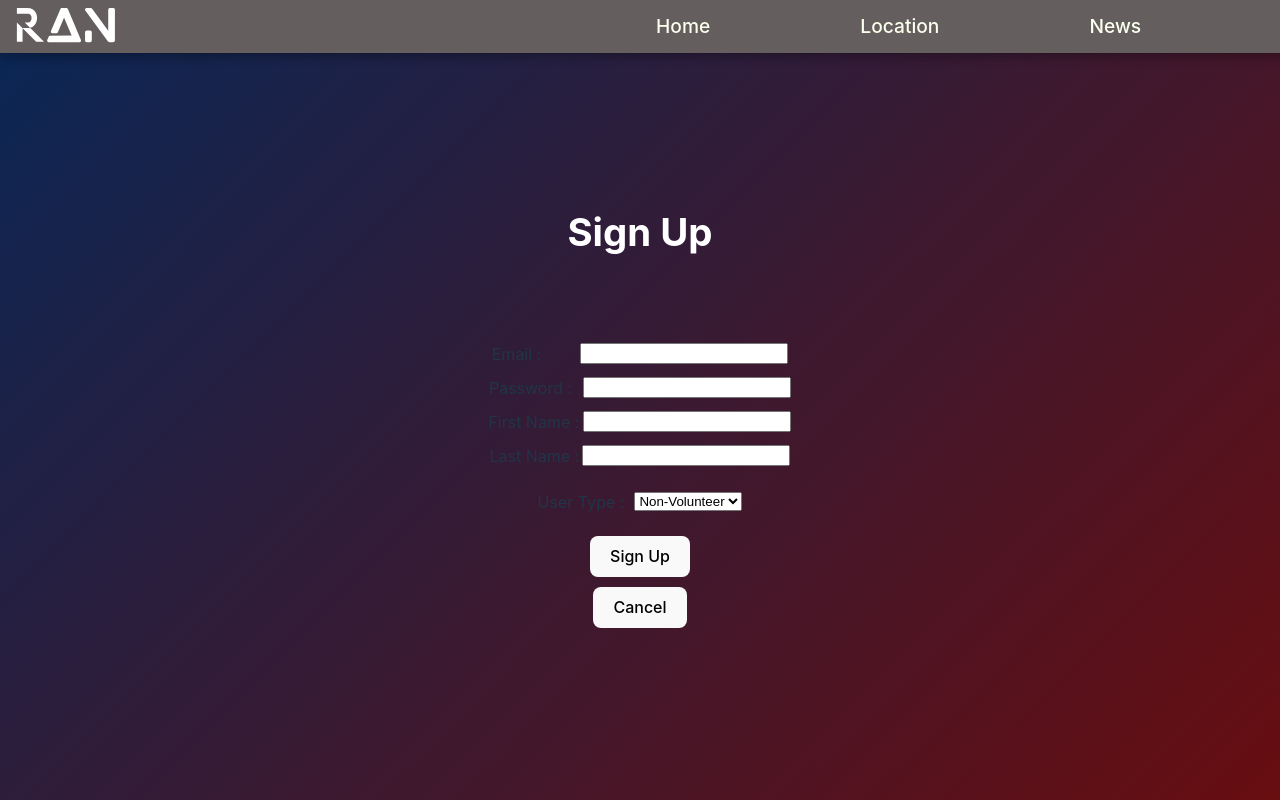
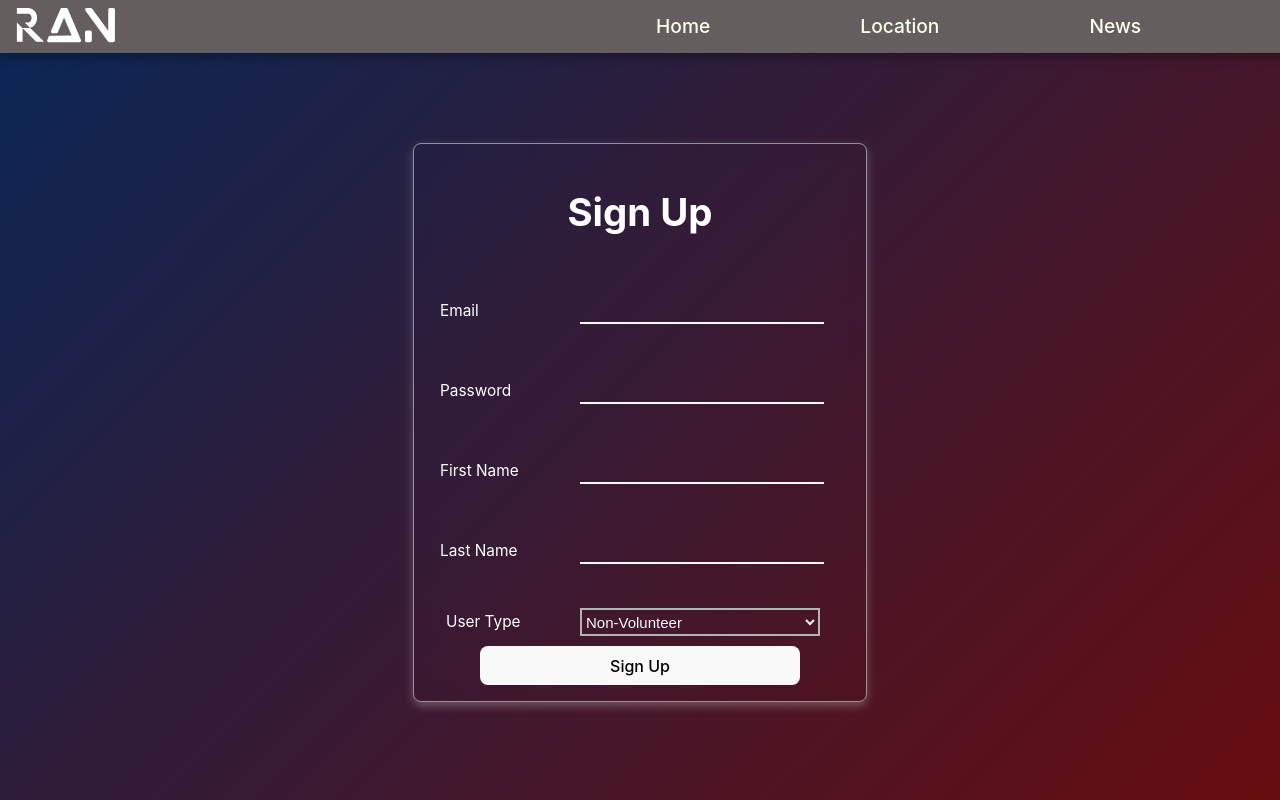
Before and after one commit to Abhinav352/MainProject_S8, a React (Vite) app in the folder main/: page /Sign in a window 1280 px wide. Built offline with nearby package versions, Linux system fonts and the light colour scheme; no server answers.

Commit message:
Login page Desktop  view completed

```diff
--- a/main/src/App.jsx
+++ b/main/src/App.jsx
@@ -14,6 +14,7 @@ import Chat from './assets/Chat';
 import MessageList from './assets/MessageList';
 import Profile from './assets/Profile';
 import NavBar from './assets/NavBar';
+
 
 
 const App = () => {
--- a/main/src/assets/Login.css
+++ b/main/src/assets/Login.css
@@ -1,8 +1,8 @@
-@import url("https://fonts.googleapis.com/css2?family=Open+Sans:wght@200;300;400;500;600;700&display=swap");
 
 
 body {
     display: flex;
+    position: fixed;
     align-items: center;
     justify-content: center;
     min-height: 100vh;
@@ -16,13 +16,13 @@ body {
     flex-direction: column;
       }
 
-    .input-field label {
+    #input-field label {
     position: absolute;
      color: #fff;
     pointer-events: none;
     }
 
-  .input-field input {
+  #input-field input {
     width: 100%;
     background: transparent;
     border: none;
@@ -31,7 +31,7 @@ body {
       }
 
 
-  .forget {
+  #forget {
     display: flex;
     align-items: center;
     justify-content: space-between;
@@ -39,43 +39,48 @@ body {
     color: #fff;
   }
 
-  .remember {
+  #remember {
     accent-color: #fff;
 
   }
+  #forget p {
+    pointer-events: none ;
+    user-select: none;
+   }
 
-  .forget label {
+  #forget label {
     display: flex;
     align-items: center;
   }
 
 
 
-  .wrapper a {
+  #wrapper a {
 
     color: #efefef;
     text-decoration: none;
   }
 
-  .wrapper a:hover {
+  #wrapper a:hover {
     text-decoration: underline;
   }
 
 
 
-  .but:hover {
+  #but:hover {
     color: #fff;
     background-color: #43b6cd ;
   }
 
-  .register {
+  #register {
     text-align: center;
     margin-top: 1vh;
     color: #fff;
   }
 
+
   @media screen and (min-width: 601px){
-    .wrapper {
+    #wrapper {
 
       width: 80vw;
       max-width: 400px;
@@ -83,10 +88,11 @@ body {
 
       text-align: center;
       border: 1px solid rgba(255, 255, 255, 0.5);
+      box-shadow: 0px 4px 10px rgba(230, 224, 224, 0.3);
       backdrop-filter: blur(9px);
       -webkit-backdrop-filter: blur(9px);
     }
-     body .wrapper{
+     body #wrapper{
         padding: 2vh 2vw;
         margin-top: 15%;
         margin-bottom: 5%;
@@ -96,43 +102,44 @@ body {
       margin-bottom:10vh;
       color: #fff;
     }
-    .input-field {
+    #input-field {
       position: relative;
       border-bottom: 0.2vw solid #ccc;
 
       margin: 2vh 2vh ;
     }
-    .input-field label {
+    #input-field label {
      bottom:120%;
      left: 0;
-     font-size:1vw;
+     font-size:1.2vw;
   }
-  .input-field input {
+  #input-field input {
     height: 3vh;
     font-size: 1.3vw;
     padding-bottom: 0.01vh;
   }
-  .space{
+  #space{
     padding: 3vh;
   }
-  .forget {
+  #forget {
 
     margin: 0.1vw 1vw 2vw 0;
 
   }
 
-  .remember {
+  #remember {
    margin-top: 1vh;
    margin-left: 1vw;
   }
 
-  .forget label p {
+  #forget label p {
     margin-left: 0.1vw;
   }
-  .pass{
+  #pass{
     font-size: 1vw;
   }
-  .but {
+
+  #but {
     background-color: #ffff ;
     color: #000000;
     font-weight: 700 ;
@@ -148,15 +155,15 @@ body {
     transition: 0.3s ease;
   }
 
-      .register {
+      #register {
         margin-top: 1vh;
         text-decoration: none;
       }
-      .register p{
+      #register p{
 
         margin-left: 1vw;
       }
-      .register a{
+      #register a{
 
         font-size: 1vw;
 
@@ -166,14 +173,15 @@ body {
 
   /*mobile */
     @media screen and (max-width: 600px){
-      .wrapper {
+      #wrapper {
 
-        width: 80vw;
+        width: 85vw;
         max-width: 400px;
         border-radius: 8px;
-
+        margin-bottom: 8vh;
         text-align: center;
         border: 1px solid rgba(255, 255, 255, 0.5);
+        box-shadow: 0px 4px 10px rgba(230, 224, 224, 0.3);
         backdrop-filter: blur(9px);
         -webkit-backdrop-filter: blur(9px);
       }
@@ -182,43 +190,41 @@ body {
         margin-bottom:9vh;
         color: #fff;
       }
-      .input-field {
+      #input-field {
         position: relative;
         border-bottom: 0.2vw solid #ccc;
 
         margin: 2vh 2vh ;
       }
-      .input-field label {
+      #input-field label {
          bottom:130%;
          left: 0;
          font-size:5vw;
   }
-  .input-field input {
+  #input-field input {
     height: 3vh;
     font-size: 5vw;
     padding-bottom: 0.01vh;
   }
-   .space{
+   #space{
     padding: 2vw;
    }
-  .forget {
+  #forget {
 
     margin: 10vw 0 10vw 0;
     margin-top: 0%;
 
   }
-  .pass{
+  #pass{
     font-size: 4vw;
   }
 
-  .remember {
-   margin-top: 1vh;
-  }
 
-  .forget label p {
+
+  #forget label p {
     margin-left: 0.1vw;
   }
-  .but {
+  #but {
     background-color: #ffff ;
     color: #000000;
     font-weight: 700 ;
@@ -232,18 +238,21 @@ body {
     border: 0.5vw solid transparent;
     transition: 0.3s ease;
   }
-  .register {
+  #register {
     margin-top: 1vh;
     text-decoration: none;
   }
-  .register p{
+  #register p{
     margin-bottom: 10vw;
     margin-left: 1vw;
   }
-  .register a{
+  #register a{
 
     margin-left: -5%;
     font-size: 4vw;
 
   }
+  #logopicmobile{
+    opacity: 0.2;
+  }
 }
--- a/main/src/assets/Login.jsx
+++ b/main/src/assets/Login.jsx
@@ -53,37 +53,37 @@ const Login = () => {
   };
 
   return (
-    <div className='wrapper'>
+    <div id='wrapper'>
       <form >
       <h2>Login</h2>
-      <div className="input-field">
+      <div id="input-field">
       <label>Enter your email</label>
       <div></div>
         <input type="email" value={userEmail} onChange={(e) => setEmail(e.target.value)} />
 
       </div>
-      <div className='space'></div>
+      <div id='space'></div>
 
-      <div className="input-field">
+      <div id="input-field">
 
       <label>Enter Your Password </label>
         <input type="password" value={userPassword} onChange={(e) => setPassword(e.target.value)} />
        </div>
        <div>{error && <p style={{ color: 'red' }}>{error}</p>}</div>
 
-      <div className='forget'>
+      <div id='forget'>
         <label for="remember">
-          <input type="checkbox" className='remember' />
+          <input type="checkbox" id='remember' />
           <p>Remember me</p>
         </label>
-        <a href="#" className='pass'>Forgot Password?</a>
+        <a href="#" id='pass'>Forgot Password?</a>
       </div>
 
 
-        <button onClick={handleSignIn} disabled={loading} className='but'>
+        <button onClick={handleSignIn} disabled={loading} id='but'>
           {loading ? 'Logging In...' : 'Log In'}
         </button>
-        <div className='register'>
+        <div id='register'>
         <p>Don't have an account? <a href="/Sign">Register</a> </p>
       </div>
       </form>
--- a/main/src/assets/NavBar.css
+++ b/main/src/assets/NavBar.css
@@ -104,6 +104,7 @@ body{
     .logopicmob {
       position: fixed;
       width: 40%;
+      opacity: 0.8;
       height: auto;
       top: 5%;
       left: 30%;
--- a/main/src/assets/SignUp.jsx
+++ b/main/src/assets/SignUp.jsx
@@ -2,6 +2,8 @@
 import React, { useState } from 'react';
 import './Signup.css';
 import { Navigate } from 'react-router-dom';
+import { Select, MenuItem, FormControl, InputLabel, OutlinedInput } from '@mui/material';
+import { useTheme } from '@mui/material/styles';
 
 const SignUp = () => {
   const [userEmail, setEmail] = useState('');
@@ -11,6 +13,11 @@ const SignUp = () => {
   const [loading, setLoading] = useState(false);
   const [error, setError] = useState(null);
   const [userType, setUserType] = useState('non-volunteer');
+  const theme = useTheme();
+
+  const handleUserTypeChange = (event) => {
+    setUserType(event.target.value);
+  };
 
   const handleSignUp = async () => {
     try {
@@ -35,61 +42,59 @@ const SignUp = () => {
     } catch (error) {
       setError('Error during sign up. Please try again.');
       console.error('Error during sign up:', error);
+      window.alert('Error during sign up. Please try again.');
     } finally {
       setLoading(false);
     }
   };
 
-  const handleback = () => {
-    Navigate('/Login');
-  };
+
 
 
 
   return (
-    <div className='head1'>
+    <div id='wrap'>
+      <form>
       <h2>Sign Up</h2>
 
-     <div className='input-email'>
-      <label>Email : </label>
+     <div id='field'>
+      <label>Email </label>
+
         <input type="email" value={userEmail} onChange={(e) => setEmail(e.target.value)} />
       </div>
+      <div id='space'></div>
 
-      <div className='input-pass'>
-      <label>Password :   </label>
+      <div id='field'>
+      <label>Password  </label>
         <input type="password" value={userPassword} onChange={(e) => setPassword(e.target.value)} />
       </div>
-
-      <div className='input-fname'>
-      <label>First Name : </label>
+      <div id='space'></div>
+      <div id='field'>
+      <label>First Name </label>
         <input type="text" value={firstName} onChange={(e) => setFirstName(e.target.value)} />
       </div>
-
-      <div className='input-lname'>
-      <label>Last Name : </label>
+      <div id='space'></div>
+      <div id='field'>
+      <label>Last Name  </label>
         <input type="text" value={lastName} onChange={(e) => setLastName(e.target.value)} />
       </div>
 
-      <div className='input-user'>
-      <label>
-        User Type : </label>
-        <select value={userType} onChange={(e) => setUserType(e.target.value)}>
-          <option value="non-volunteer">Non-Volunteer</option>
-          <option value="volunteer">Volunteer</option>
-        </select>
-      </div>
-
-      <div>{error && <p style={{ color: 'red' }}>{error}</p>}</div>
 
       <div>
-      <button onClick={handleSignUp} disabled={loading}>
+      <label htmlFor="userTypeSelect" id='typelabel'> User Type</label>
+      <select id="userTypeSelect" value={userType} onChange={handleUserTypeChange}>
+        <option value="volunteer">Volunteer</option>
+        <option value="non-volunteer">Non-Volunteer</option>
+      </select>
+    </div>
+
+      <div>
+      <button onClick={handleSignUp} disabled={loading} id='bu'>
         {loading ? 'Signing Up...' : 'Sign Up'}
       </button></div>
 
-    <div>
-      <button onClick={handleback}>Cancel</button>
-    </div>
 
+    </form>
     </div>
   );
 };
--- a/main/src/assets/Signup.css
+++ b/main/src/assets/Signup.css
@@ -1,104 +1,178 @@
-.head1 {
-    height: 100vh;
+body {
+    display: flex;
+
+    align-items: center;
+    justify-content: center;
+    min-height: 100vh;
     width: 100%;
+    padding: 5vw;
+    box-sizing: border-box;
+  }
+  form {
     display: flex;
     flex-direction: column;
-    justify-content: center;
-    align-items: center;
-}
-
-/* Styles for input fields */
-.input-email {
-    display: flex;
-    align-items: center;
-    margin-bottom: 10px; /* Add margin between input groups */
-}
-
-.input-email label {
-    margin-right: 39px; /* Add margin between label and input */
-}
-
-.input-email input {
-    width: 200px; /* Adjust the width as needed */
-
-}
-.input-pass {
-    display: flex;
-    align-items: center;
-    margin-bottom: 10px; /* Add margin between input groups */
-}
-
-.input-pass label {
-    margin-right: 11px; /* Add margin between label and input */
-}
-
-.input-pass input {
-    width: 200px; /* Adjust the width as needed */
-
-}
+      }
 
 
-.input-fname {
-    display: flex;
-    align-items: center;
-    margin-bottom: 10px; /* Add margin between input groups */
-}
+      #field label {
+        position: relative;
+         color: #fff;
+        pointer-events: none;
+        }
 
-.input-fname label {
-    margin-left: -0.5px;
-    margin-right: 3.8px; /* Add margin between label and input */
-}
+      #field input {
 
-.input-fname input {
-    width: 200px; /* Adjust the width as needed */
+        background: transparent;
+        border:none;
+        outline: none;
+        color: #fff;
+          }
+          #bu:hover {
+            color: #fff;
+            background-color: #43b6cd ;
+          }
 
-}
 
-.input-lname {
-    display: flex;
-    align-items: center;
-    margin-bottom: 10px; /* Add margin between input groups */
-}
+@media screen and (min-width: 601px){
+    #wrap {
+        width: 80vw;
+        max-width: 400px;
+        border-radius: 8px;
 
-.input-lname label {
-    margin-left: -0.1px;
-    margin-right: 3.3px; /* Add margin between label and input */
-}
+        text-align: center;
+        border: 1px solid rgba(255, 255, 255, 0.5);
+        box-shadow: 0px 4px 10px rgba(230, 224, 224, 0.3);
+        backdrop-filter: blur(9px);
+        -webkit-backdrop-filter: blur(9px);
+    }
+    body #wrap{
+        padding: 2vh 2vw;
+        margin-top: 15%;
+        margin-bottom: 5%;
+     }
+     h2{
+      padding: 2vh 2vh;
+      margin-top: 1vh;
+     }
+     #items{
+           padding-top: 0.2vh;
+     }
+     #field {
+        position:relative;
 
-.input-lname input {
-    width: 200px; /* Adjust the width as needed */
 
-}
+       padding: 2vh 2vh;
+      }
+      #field label {
+      position: absolute;
+      bottom: 150%;
+       left: 0;
+       font-size:1.2vw;
+    }
 
-.input-user {
-    display: flex;
-    align-items: center;
-    margin-bottom: 12px; /* Add margin between input groups */
-    margin-top: 4%;
-}
 
-.input-user label {
-    margin-right: 10px; /* Add margin between label and input */
+    #field input {
+        position: absolute;
 
-}
+        border-bottom: 0.2vw solid #f7fbfa;
+        margin-top: -14.5%;
+        left: 35%;
+      height: 3vh;
+      font-size: 1.3vw;
+      width: 60%;
 
-.input-user input {
-    width: 800px; /* Adjust the width as needed */
+    }
+  #typelabel{
+      position: absolute;
+      font-size: 1.2vw;
+      color: white;
+      margin-top: -vh ;
+      left:7%;
+    }
+    div #userTypeSelect{
+      position: relative;
+      background: transparent;
+      height: 3.5vh;
+      margin-top: -15%;
+      margin-left: 30%;
+      width: 60%;
+      font-size: 15px;
+      color: rgb(245, 249, 248);
+      border: 2px solid rgb(176, 180, 180);
+    }
+    div #userTypeSelect option {
+
+      color: rgb(24, 77, 212);
+      height: 3.5vh;
+
+      background: transparent;
+    }
+
+
+
+    #bu{
+      background-color: #ffff ;
+      color: #000000;
+      font-weight: 700 ;
+      padding: 2vh 2vh ;
+      margin-top: 6vh;
+      margin-bottom: 3vh;
+      border: none;
+
+      width: 80%;
+
+      cursor: pointer;
+      border-radius: 20px;
+      font-size: 1vw;
+
+      transition: 0.3s ease;
+    }
+
 
 }
 
 
 
-/* Styles for button */
-button {
-    margin-top: 10px; /* Add margin above the button */
-}
+
+
 
 /* Media query for smaller screens */
 @media screen and (max-width: 600px) {
-    /* Adjust styles for smaller screens here */
-    .head1 {
-        margin-left: 5%;
-        margin-right: 5%;
+
+    .wrap {
+
+        width: 85vw;
+        max-width: 400px;
+        border-radius: 8px;
+        margin-bottom: 8vh;
+        text-align: center;
+        border: 1px solid rgba(255, 255, 255, 0.5);
+        box-shadow: 0px 4px 10px rgba(230, 224, 224, 0.3);
+        backdrop-filter: blur(9px);
+        -webkit-backdrop-filter: blur(9px);
+      }
+      h2 {
+        font-size:10vw;
+        margin-bottom:9vh;
+        color: #fff;
+      }
+      .field {
+        position: relative;
+        border-bottom: 0.2vw solid #ccc;
+
+        margin: 2vh 0 ;
+      }
+      .field label {
+         bottom:130%;
+         left: 0;
+         font-size:5vw;
+  }
+  .field input {
+    top:-8vh;
+    height: 4vh;
+    font-size: 5vw;
+    padding-bottom: 1vh;
+    width: 80%;
+    position: relative;
+  }
     }
-}
```
Also changed, not shown: main/package.json (+8 -0 lines), 1 other file (tests, documents, lock files or other folders).
